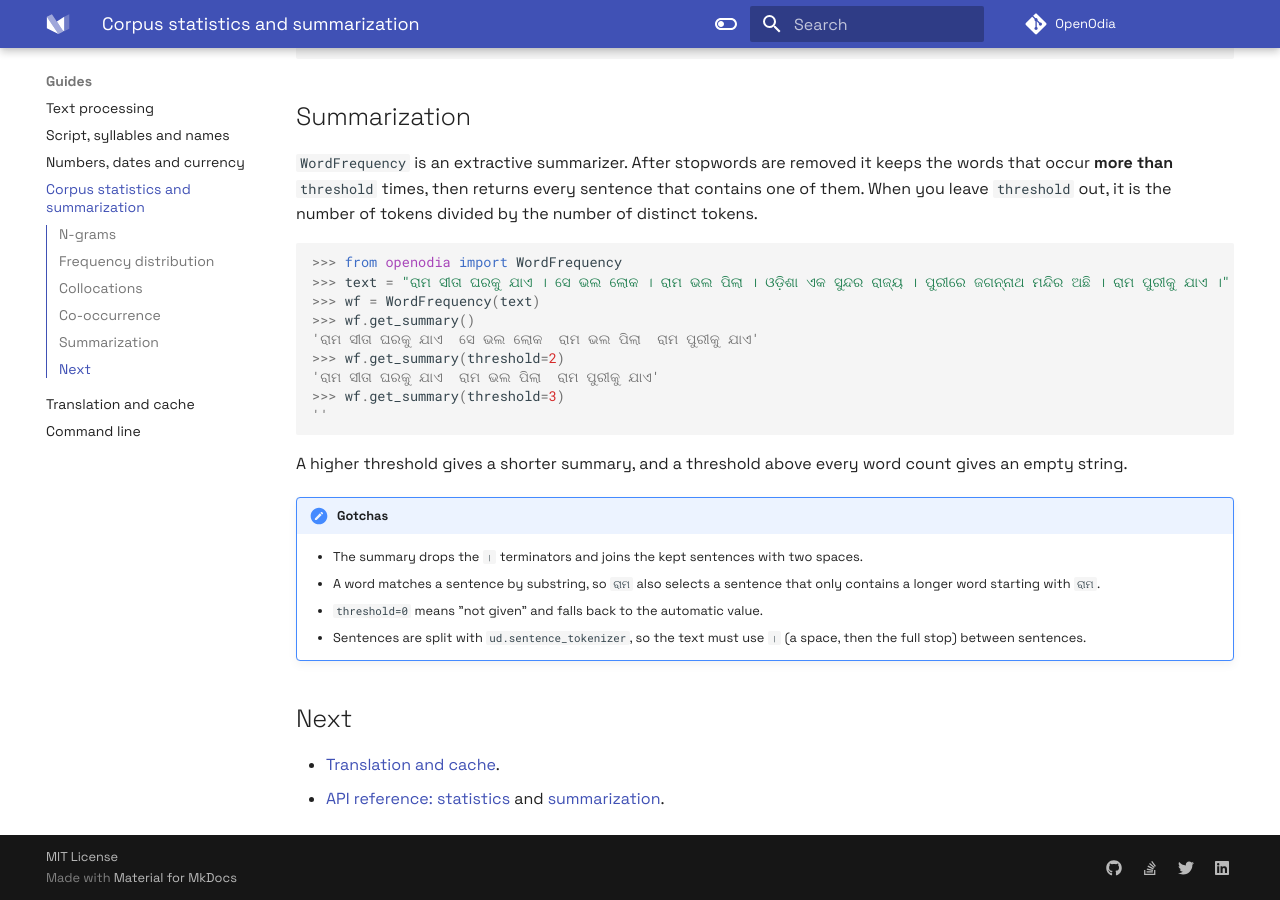
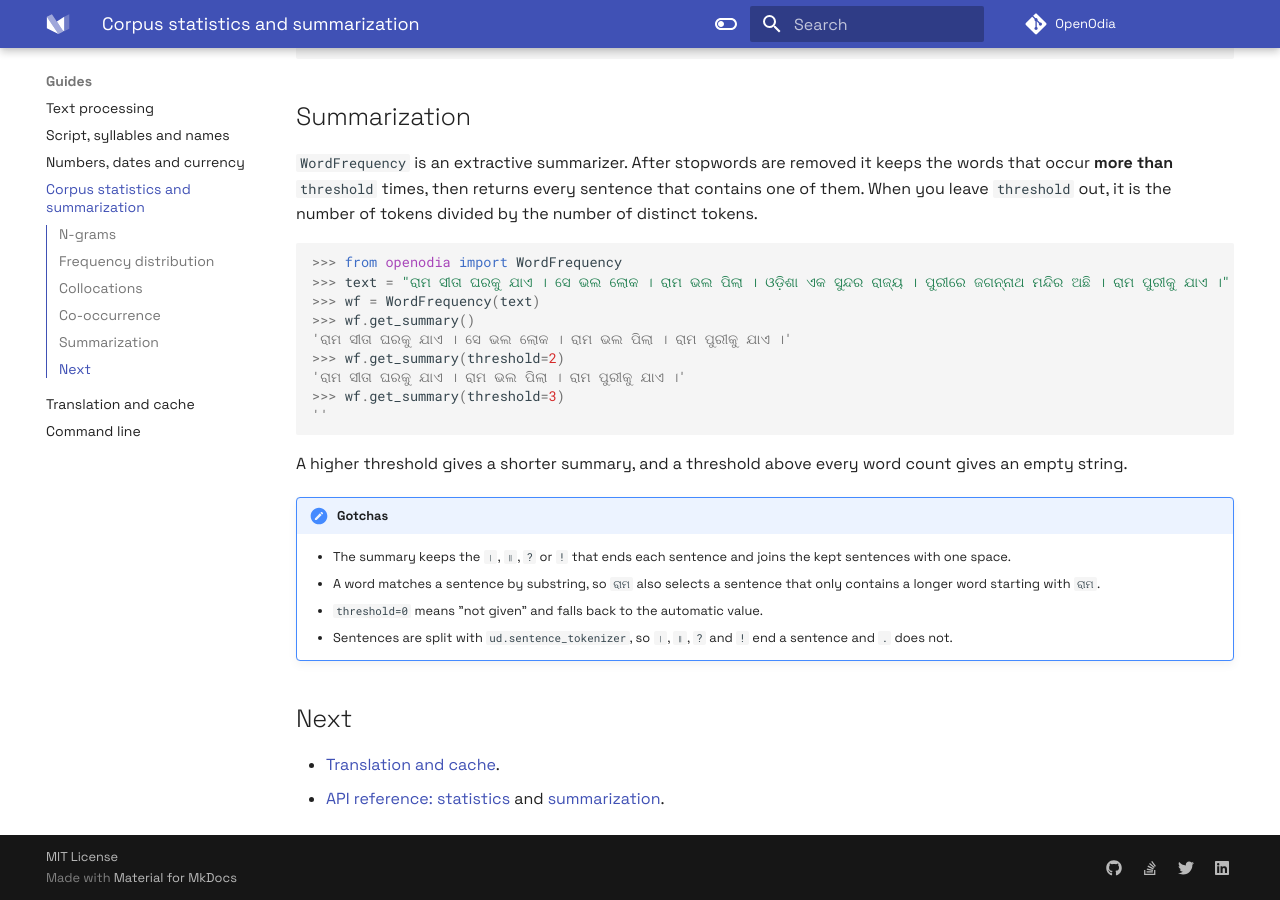
Before and after one commit to soumendrak/openodia, an MkDocs documentation site: the page built from docs/guides/analysis.md, in a window 1280 px wide and 900 px high, scrolled down 1899 px. Built offline with MkDocs 1.6.1 and Material for MkDocs 9.7.7, drawn with Linux system fonts in a browser that asks for light colours; comment, search, counter and statistics services are not loaded.

Commit message:
docs: update guides for sentence tokenizer behaviour

````diff
--- a/docs/guides/analysis.md
+++ b/docs/guides/analysis.md
@@ -81,9 +81,9 @@ Counter({('ରାମ', 'ସୀତା'): 1, ('ସୀତା', 'ରାମ'): 1, ('
 >>> text = "ରାମ ସୀତା ଘରକୁ ଯାଏ । ସେ ଭଲ ଲୋକ । ରାମ ଭଲ ପିଲା । ଓଡ଼ିଶା ଏକ ସୁନ୍ଦର ରାଜ୍ୟ । ପୁରୀରେ ଜଗନ୍ନାଥ ମନ୍ଦିର ଅଛି । ରାମ ପୁରୀକୁ ଯାଏ ।"
 >>> wf = WordFrequency(text)
 >>> wf.get_summary()
-'ରାମ ସୀତା ଘରକୁ ଯାଏ  ସେ ଭଲ ଲୋକ  ରାମ ଭଲ ପିଲା  ରାମ ପୁରୀକୁ ଯାଏ'
+'ରାମ ସୀତା ଘରକୁ ଯାଏ । ସେ ଭଲ ଲୋକ । ରାମ ଭଲ ପିଲା । ରାମ ପୁରୀକୁ ଯାଏ ।'
 >>> wf.get_summary(threshold=2)
-'ରାମ ସୀତା ଘରକୁ ଯାଏ  ରାମ ଭଲ ପିଲା  ରାମ ପୁରୀକୁ ଯାଏ'
+'ରାମ ସୀତା ଘରକୁ ଯାଏ । ରାମ ଭଲ ପିଲା । ରାମ ପୁରୀକୁ ଯାଏ ।'
 >>> wf.get_summary(threshold=3)
 ''
 ```
@@ -91,10 +91,10 @@ Counter({('ରାମ', 'ସୀତା'): 1, ('ସୀତା', 'ରାମ'): 1, ('
 A higher threshold gives a shorter summary, and a threshold above every word count gives an empty string.
 
 !!! note "Gotchas"
-    - The summary drops the `।` terminators and joins the kept sentences with two spaces.
+    - The summary keeps the `।`, `॥`, `?` or `!` that ends each sentence and joins the kept sentences with one space.
     - A word matches a sentence by substring, so `ରାମ` also selects a sentence that only contains a longer word starting with `ରାମ`.
     - `threshold=0` means "not given" and falls back to the automatic value.
-    - Sentences are split with `ud.sentence_tokenizer`, so the text must use ` ।` (a space, then the full stop) between sentences.
+    - Sentences are split with `ud.sentence_tokenizer`, so `।`, `॥`, `?` and `!` end a sentence and `.` does not.
 
 ## Next
 
````
Also changed, not shown: docs/guides/text-processing.md (+2 -2 lines).
